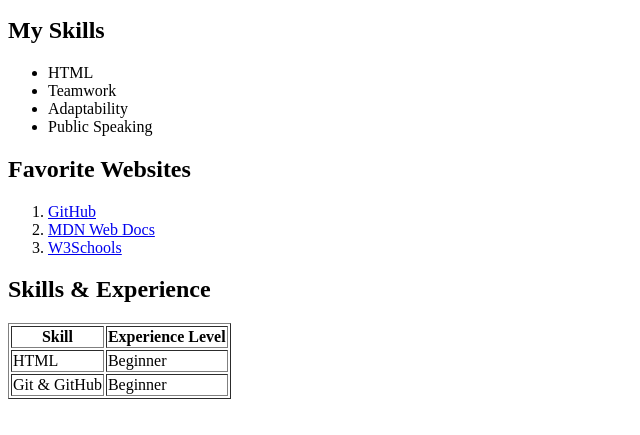
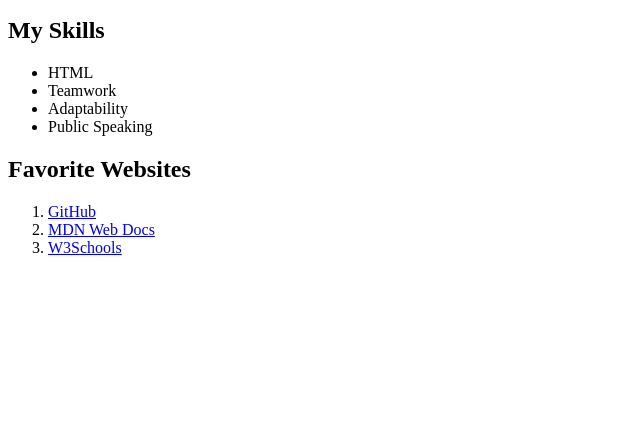
Before and after one commit to s4mir1/week3homework, a plain HTML site: page portfolio.html in a window 1280 px wide. Shown: the part 101-536 px from the top of the page, without its empty margins (0-640 px from the left). Drawn offline with Linux system fonts and the light colour scheme.

Commit message:
removed table

```diff
--- a/portfolio.html
+++ b/portfolio.html
@@ -32,20 +32,5 @@
         <li><a href="https://www.w3schools.com/" target="_blank">W3Schools</a></li>
     </ol>
 
-    <h2>Skills & Experience</h2>
-    <table border="1">
-        <tr>
-            <th>Skill</th>
-            <th>Experience Level</th>
-        </tr>
-        <tr>
-            <td>HTML</td>
-            <td>Beginner</td>
-        </tr>
-        <tr>
-            <td>Git & GitHub</td>
-            <td>Beginner</td>
-        </tr>
-    </table>
 </body>
 </html>
```
